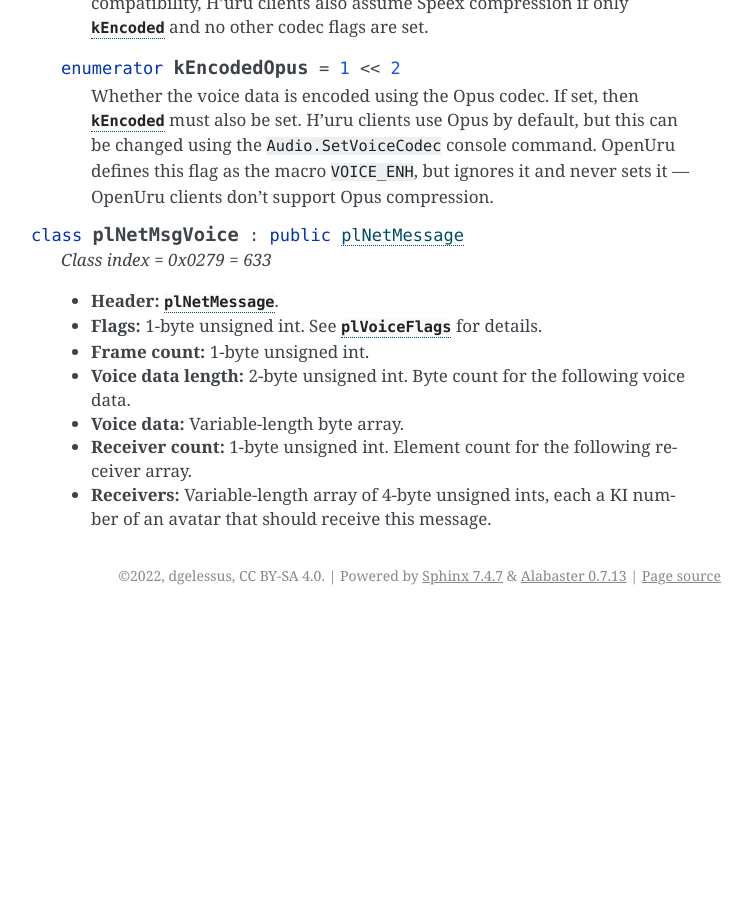
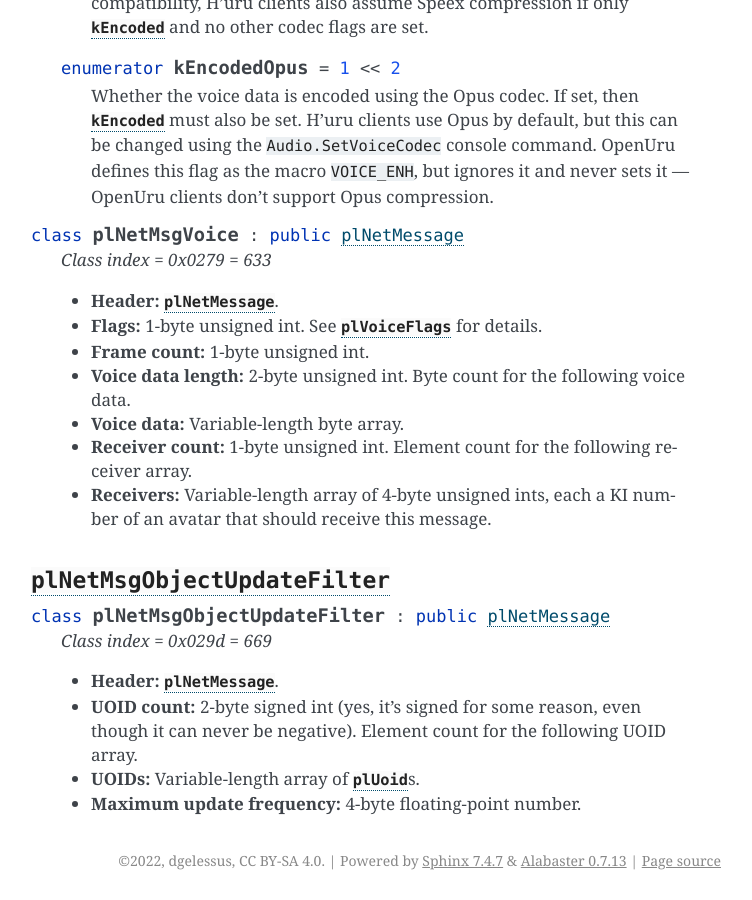
Before and after one commit to dgelessus/NAGUS, a Sphinx documentation site: the page built from docs/uru/game_server.rst, in a window 1280 px wide and 900 px high, scrolled down 13911 px. Shown: the whole window, without its empty margins (389-1141 px from the left). Built offline with Sphinx 7.4.7, drawn with Linux system fonts in a browser that asks for light colours; before the commit the page ends 14526 px from its top, so only the background shows below that; some of the changed text lies outside the part shown.

Commit message:
Document structure of plNetMsgObjectUpdateFilter

```diff
--- a/docs/uru/game_server.rst
+++ b/docs/uru/game_server.rst
@@ -175,7 +175,7 @@ and not supported by MOSS or DIRTSAND
       * :cpp:class:`plNetMsgGameMessageDirected` = 0x032e = 814 (client <-> server)
       * :cpp:class:`plNetMsgLoadClone` = 0x03b3 = 947 (client <-> server)
   * :cpp:class:`plNetMsgVoice` = 0x0279 = 633 (client <-> server)
-  * ``plNetMsgObjectUpdateFilter`` = 0x029d = 669 (client -> server, not handled by MOSS or DIRTSAND)
+  * :cpp:class:`plNetMsgObjectUpdateFilter` = 0x029d = 669 (client -> server, not handled by MOSS or DIRTSAND)
   * ``plNetMsgMembersListReq`` = 0x02ad = 685 (client -> server)
   * ``plNetMsgServerToClient`` = 0x02b2 = 690 (abstract)
 
@@ -486,7 +486,7 @@ Common data types
 
       .. cpp:enumerator:: kNeedsReliableSend = 1 << 18
 
-         The client sets this flag for all messages other than :cpp:class:`plNetMsgVoice`, ``plNetMsgObjectUpdateFilter``, and ``plNetMsgListenListUpdate``.
+         The client sets this flag for all messages other than :cpp:class:`plNetMsgVoice`, :cpp:class:`plNetMsgObjectUpdateFilter`, and ``plNetMsgListenListUpdate``.
          DIRTSAND sets it for all messages it creates,
          whereas MOSS never sets it for its own messages.
          MOSS, DIRTSAND, and the client never use this flag for anything.
@@ -776,3 +776,19 @@ Common data types
      Element count for the following receiver array.
    * **Receivers:** Variable-length array of 4-byte unsigned ints,
      each a KI number of an avatar that should receive this message.
+
+:cpp:class:`plNetMsgObjectUpdateFilter`
+^^^^^^^^^^^^^^^^^^^^^^^^^^^^^^^^^^^^^^^
+
+.. cpp:class:: plNetMsgObjectUpdateFilter : public plNetMessage
+
+   *Class index = 0x029d = 669*
+
+   * **Header:** :cpp:class:`plNetMessage`.
+   * **UOID count:** 2-byte signed int
+     (yes,
+     it's signed for some reason,
+     even though it can never be negative).
+     Element count for the following UOID array.
+   * **UOIDs:** Variable-length array of :cpp:class:`plUoid`\s.
+   * **Maximum update frequency:** 4-byte floating-point number.
```
